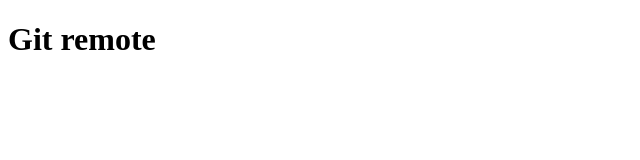
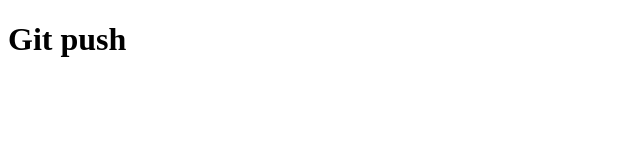
Before and after one commit to RobbiIlham81/Rangkuman-git, a plain HTML site: page index.html in a window 1280 px wide. Shown: the full height of the page, 0-640 px from the left. Drawn offline with Linux system fonts and the light colour scheme.

Commit message:
git push

```diff
--- a/index.html
+++ b/index.html
@@ -6,6 +6,6 @@
     <title>Belajar Git</title>
   </head>
   <body>
-    <h1>Git remote</h1>
+    <h1>Git push</h1>
   </body>
 </html>
```
